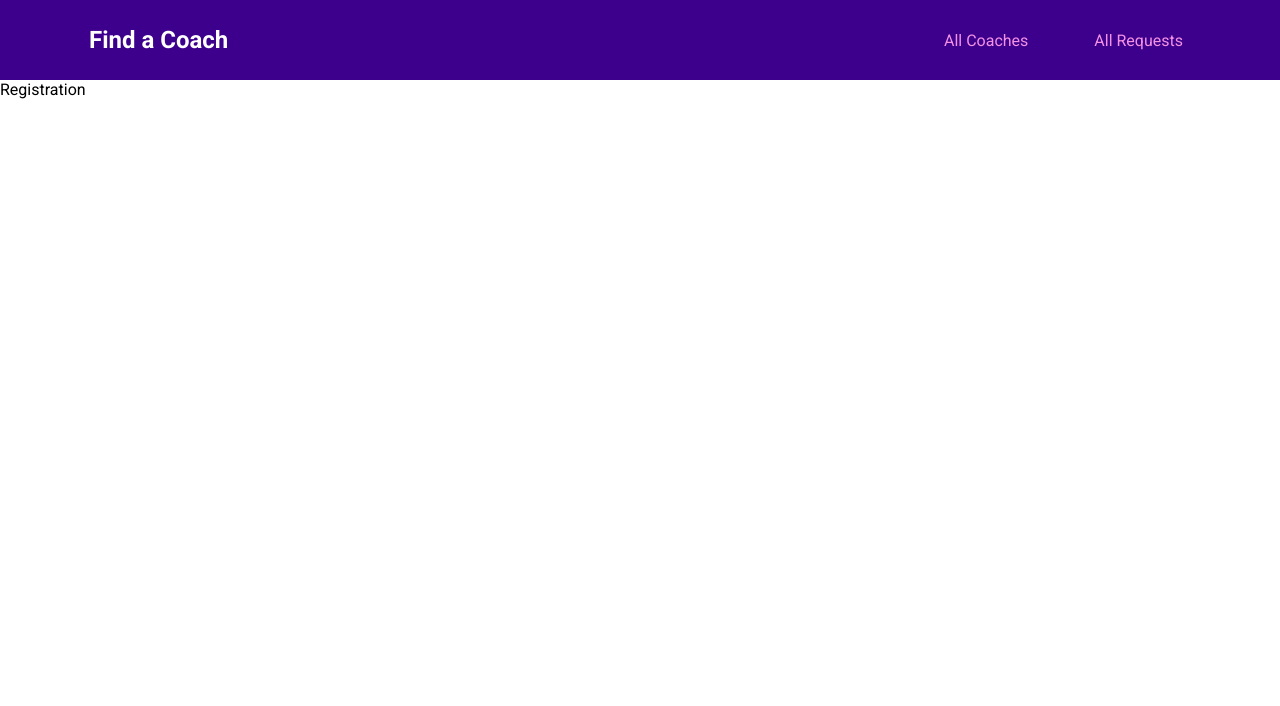
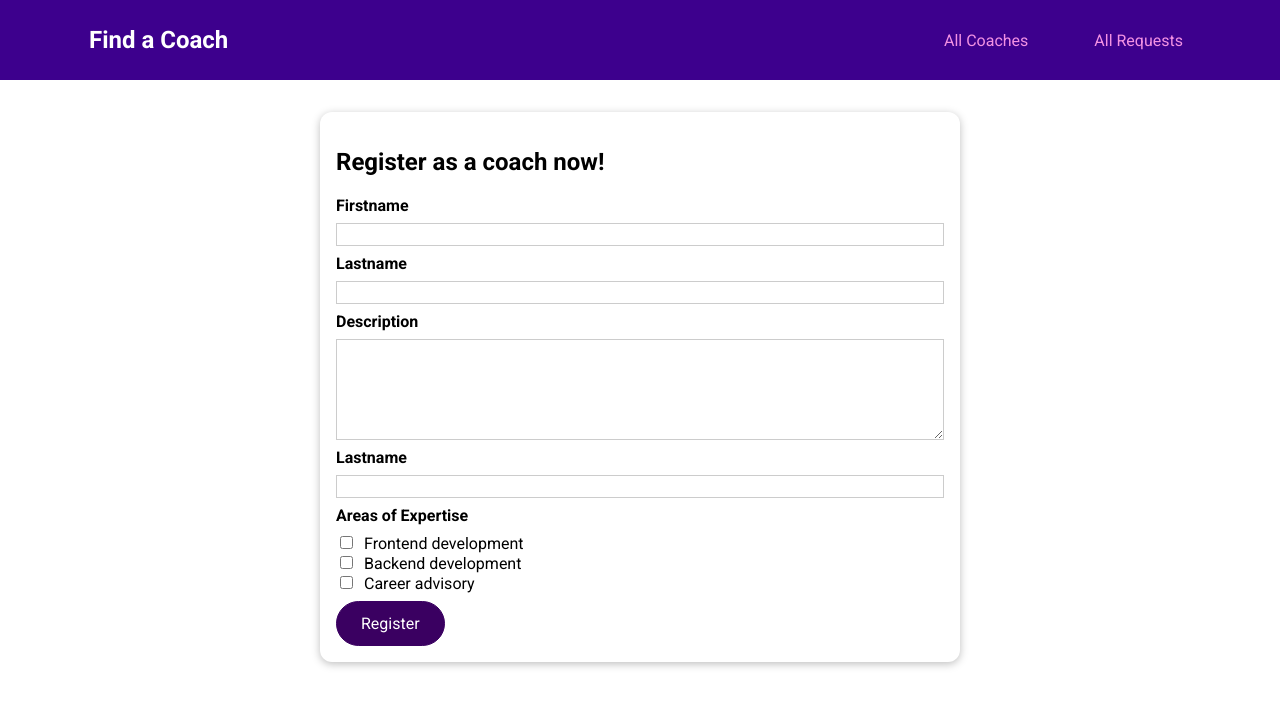
Before and after one commit to panaram1ks/vue-01-starting-project, a Vue app in the folder CoachWebApp/: page /#/register in a window 1280 px wide. Shown: the top 706 px of the page. Built offline with nearby package versions, Linux system fonts and the light colour scheme.

Commit message:
Registering CoachForm

```diff
--- /dev/null
+++ b/CoachWebApp/src/components/coaches/CoachForm.vue
@@ -0,0 +1,119 @@
+<template>
+    <form @submit.prevent="submitForm">
+        <div class="form-control">
+            <label for="firstname">Firstname</label>
+            <input type="text" id="firstname" v-model.trim="firstName" />
+        </div>
+        <div class="form-control">
+            <label for="lastname">Lastname</label>
+            <input type="text" id="lastname" v-model.trim="lastName" />
+        </div>
+        <div class="form-control">
+            <label for="description">Description</label>
+            <textarea id="description" rows="5" v-model.trim="description"></textarea>
+        </div>
+        <div class="form-control">
+            <label for="rate">Lastname</label>
+            <input type="number" id="rate" v-model.number="rate" />
+        </div>
+        <div class="form-control">
+            <h3>Areas of Expertise</h3>
+            <div>
+                <input type="checkbox" id="frontend" value="frontend" v-model="areas" />
+                <label for="frontend">Frontend development</label>
+            </div>
+            <div>
+                <input type="checkbox" id="backend" value="backend" v-model="areas" />
+                <label for="backend">Backend development</label>
+            </div>
+            <div>
+                <input type="checkbox" id="career" value="career" v-model="areas" />
+                <label for="career">Career advisory</label>
+            </div>
+        </div>
+        <base-button>Register</base-button>
+    </form>
+</template>
+
+<script>
+export default {
+    data() {
+        return {
+            firstName: '',
+            lastName: '',
+            description: '',
+            rate: null,
+            areas: []
+        }
+    },
+    methods: {
+        submitForm() {
+            const formData = {
+                first: this.firstName,
+                last: this.lastName,
+                desc: this.description,
+                rate: this.rate,
+                areas: this.areas,
+            }
+            console.log(formData);
+        }
+    }
+}
+</script>
+
+<style scoped>
+.form-control {
+    margin: 0.5rem 0;
+}
+
+label {
+    font-weight: bold;
+    display: block;
+    margin-bottom: 0.5rem;
+}
+
+input[type='checkbox']+label {
+    font-weight: normal;
+    display: inline;
+    margin: 0 0 0 0.5rem;
+}
+
+input,
+textarea {
+    display: block;
+    width: 100%;
+    border: 1px solid #ccc;
+    font: inherit;
+}
+
+input:focus,
+textarea:focus {
+    background-color: #f0e6fd;
+    outline: none;
+    border-color: #3d008d;
+}
+
+input[type='checkbox'] {
+    display: inline;
+    width: auto;
+    border: none;
+}
+
+input[type='checkbox']:focus {
+    outline: #3d008d solid 1px;
+}
+
+h3 {
+    margin: 0.5rem 0;
+    font-size: 1rem;
+}
+
+.invalid label {
+    color: red;
+}
+
+.invalid input,
+.invalid textarea {
+    border: 1px solid red;
+}
+</style>
--- a/CoachWebApp/src/pages/coaches/CoachRegistration.vue
+++ b/CoachWebApp/src/pages/coaches/CoachRegistration.vue
@@ -1,3 +1,18 @@
 <template>
-    Registration
+    <section>
+        <base-card>
+            <h2>Register as a coach now!</h2>
+            <coach-form></coach-form>
+        </base-card>
+    </section>
 </template>
+
+<script>
+import CoachForm from '../../components/coaches/CoachForm.vue';
+
+export default {
+    components: {
+        CoachForm,
+    }
+}
+</script>
```
